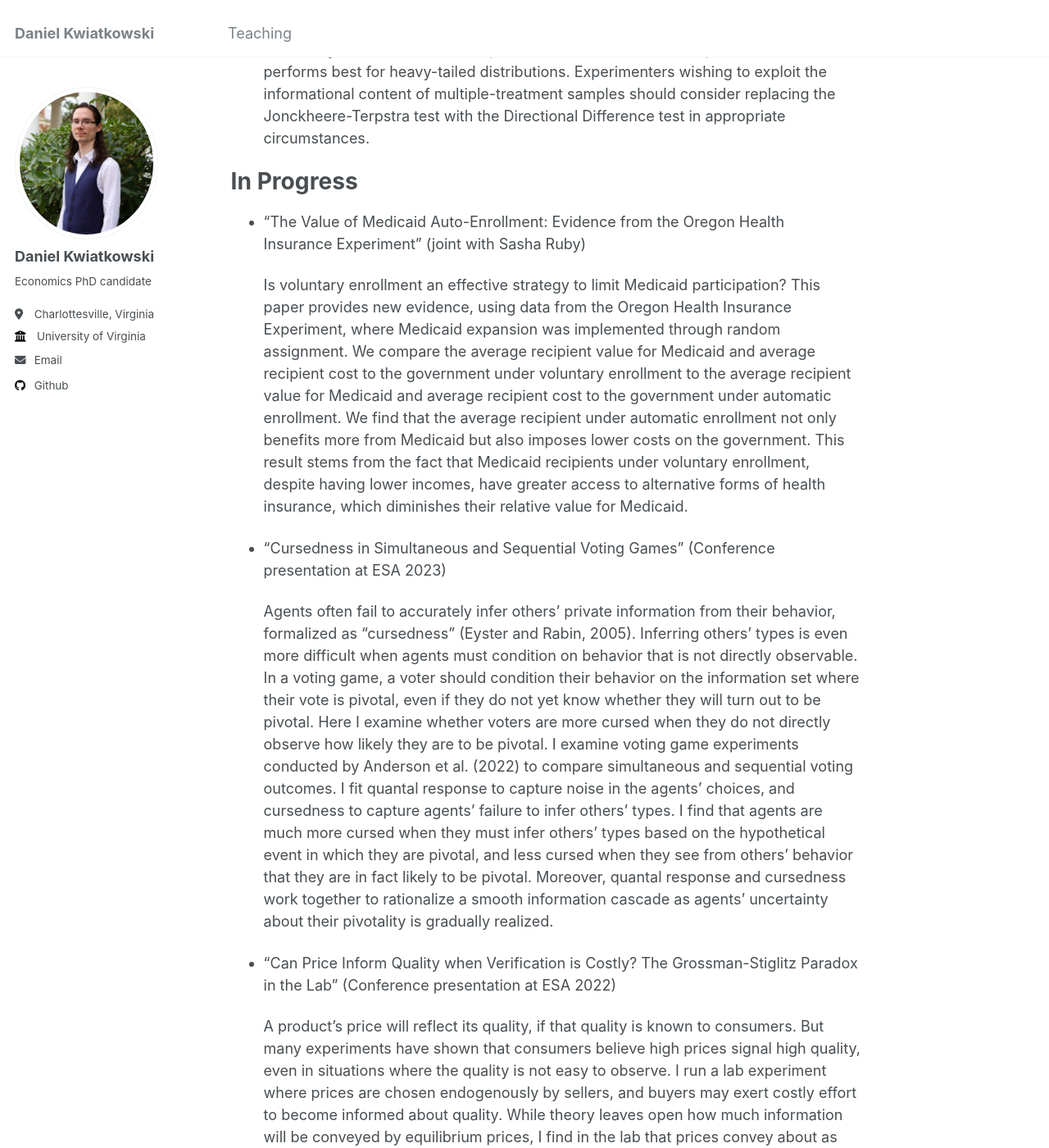
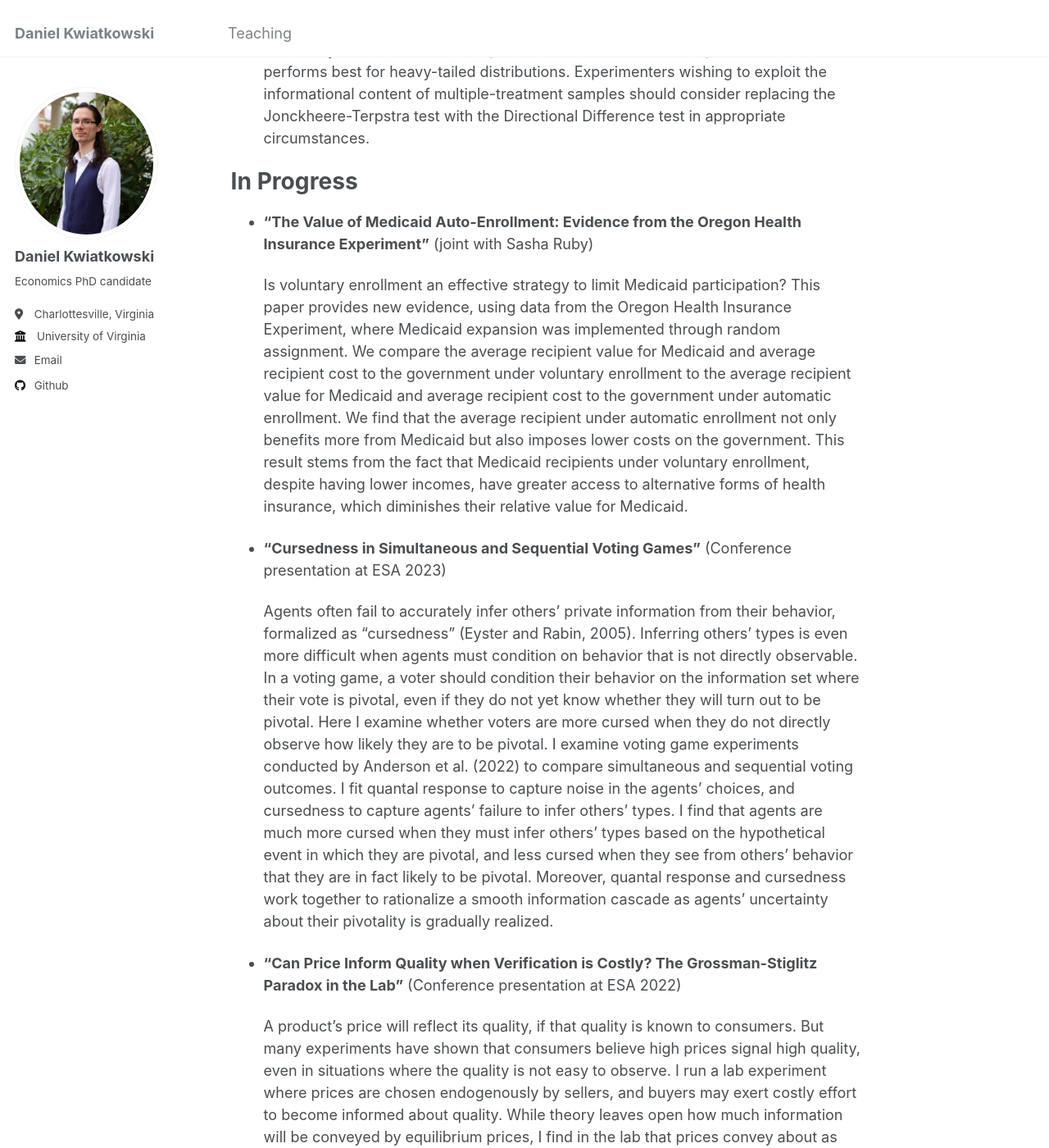
Before and after one commit to dvkwiat/dvkwiat.github.io, a Jekyll site: the page built from _pages/about.md, in a window 1280 px wide and 1400 px high, scrolled down 918 px. Shown: the whole window at 82% size. Built offline with Jekyll 4.4.1, drawn with Linux system fonts in a browser that asks for light colours.

```diff
--- a/_pages/about.md
+++ b/_pages/about.md
@@ -13,24 +13,24 @@ I am a behavioral economist, using theory and lab experiments to explore informa
 
 Working Papers
 ======
-* ["Competition and Price Informativeness: An Experiment"](../files/jmp.pdf)
+* [**"Competition and Price Informativeness: An Experiment"**](../files/jmp.pdf)
 
   Consumers often rely on price as a guide to the quality of a product. If consumers are unable to observe quality directly, price might not perfectly communicate product quality. In this context, competition might increase or decrease the informativeness of prices. I study how competition impacts the informativeness of prices theoretically and in a lab experiment. While theory leaves the question open, I find in the experiment that competition leads both high- and low-quality firms to decrease prices, but the price reduction is larger for high-quality firms who are more likely to price high in the absence of competition. Thus, prices become a less reliable guide to quality when there are more sellers in the market.
 
-* ["The Directional Difference Test"](../files/ddt.pdf) (joint with Charlie Holt and Sean Sullivan)
+* [**"The Directional Difference Test"**](../files/ddt.pdf) (joint with Charlie Holt and Sean Sullivan)
 
   When analyzing data from experiments involving more than two treatments that can be ranked in terms predicted effect, it is natural to turn to statistical tests with directional alternative hypotheses. This paper uses Monte Carlo simulations to evaluate the power characteristics of the Directional Difference test, which has a test statistic defined as the sum of treatment differences for all pairs of sample observations in different treatments. When sample data are distributed according to familiar distributions like the normal, uniform, and logistic distributions, we find that the Directional Difference test is better able to detect treatment effects than the commonly used Jonckheere-Terpstra test. The Jonckheere-Terpstra test still performs best for heavy-tailed distributions. Experimenters wishing to exploit the informational content of multiple-treatment samples should consider replacing the Jonckheere-Terpstra test with the Directional Difference test in appropriate circumstances.
 
 In Progress
 ======
-* "The Value of Medicaid Auto-Enrollment: Evidence from the Oregon Health Insurance Experiment" (joint with Sasha Ruby)
+* **"The Value of Medicaid Auto-Enrollment: Evidence from the Oregon Health Insurance Experiment"** (joint with Sasha Ruby)
 
   Is voluntary enrollment an effective strategy to limit Medicaid participation? This paper provides new evidence, using data from the Oregon Health Insurance Experiment, where Medicaid expansion was implemented through random assignment. We compare the average recipient value for Medicaid and average recipient cost to the government under voluntary enrollment to the average recipient value for Medicaid and average recipient cost to the government under automatic enrollment. We find that the average recipient under automatic enrollment not only benefits more from Medicaid but also imposes lower costs on the government. This result stems from the fact that Medicaid recipients under voluntary enrollment, despite having lower incomes, have greater access to alternative forms of health insurance, which diminishes their relative value for Medicaid.
 
-* "Cursedness in Simultaneous and Sequential Voting Games" (Conference presentation at ESA 2023)
+* **"Cursedness in Simultaneous and Sequential Voting Games"** (Conference presentation at ESA 2023)
 
   Agents often fail to accurately infer others’ private information from their behavior, formalized as “cursedness” (Eyster and Rabin, 2005). Inferring others’ types is even more difficult when agents must condition on behavior that is not directly observable. In a voting game, a voter should condition their behavior on the information set where their vote is pivotal, even if they do not yet know whether they will turn out to be pivotal. Here I examine whether voters are more cursed when they do not directly observe how likely they are to be pivotal. I examine voting game experiments conducted by Anderson et al. (2022) to compare simultaneous and sequential voting outcomes. I fit quantal response to capture noise in the agents’ choices, and cursedness to capture agents’ failure to infer others’ types. I find that agents are much more cursed when they must infer others' types based on the hypothetical event in which they are pivotal, and less cursed when they see from others' behavior that they are in fact likely to be pivotal. Moreover, quantal response and cursedness work together to rationalize a smooth information cascade as agents' uncertainty about their pivotality is gradually realized.
 
-* "Can Price Inform Quality when Verification is Costly? The Grossman-Stiglitz Paradox in the Lab" (Conference presentation at ESA 2022)
+* **"Can Price Inform Quality when Verification is Costly? The Grossman-Stiglitz Paradox in the Lab"** (Conference presentation at ESA 2022)
 
   A product’s price will reflect its quality, if that quality is known to consumers. But many experiments have shown that consumers believe high prices signal high quality, even in situations where the quality is not easy to observe. I run a lab experiment where prices are chosen endogenously by sellers, and buyers may exert costly effort to become informed about quality. While theory leaves open how much information will be conveyed by equilibrium prices, I find in the lab that prices convey about as much information as theoretically possible. Consistent with the Grossman-Stiglitx paradox, subjects acquire information up until the return to information offsets its costs. Subjects also have behavioral deviations from Nash that follow quantal response intuition: subjects trust the market prices too much when it is costly to acquire information themselves, and trust the market prices too little when becoming informed is easy.
```
